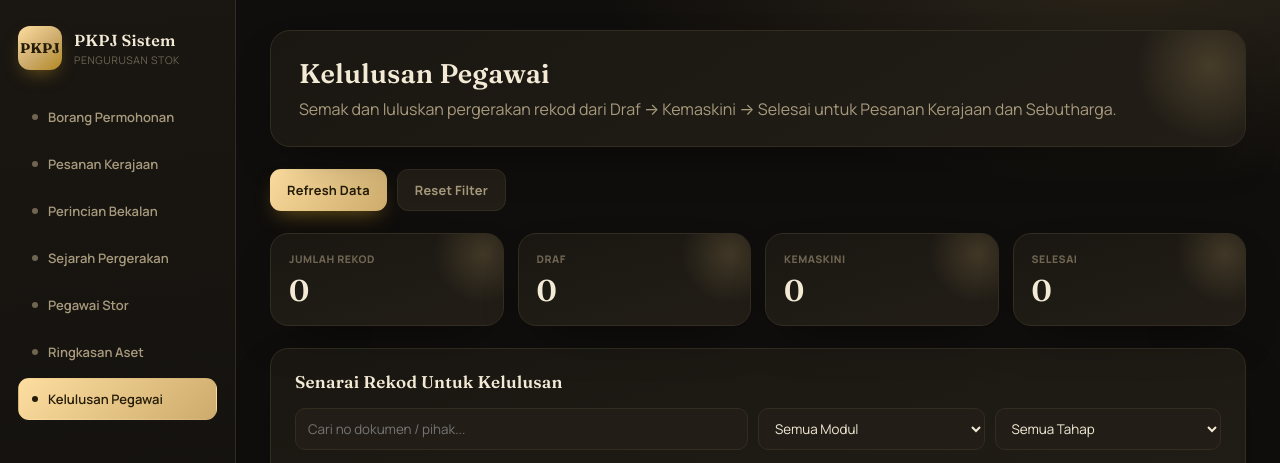
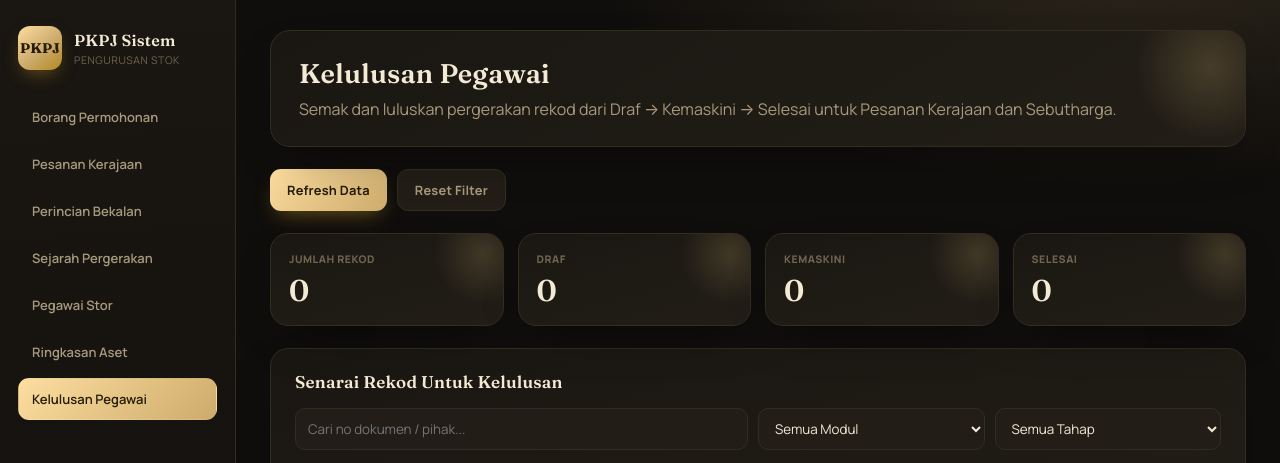
Before and after one commit to aimanmazlee0-ops/aiman, a plain HTML site: page kelulusan_pegawai.html in a window 1280 px wide. Shown: the top 463 px of the page. Drawn offline with Linux system fonts and the light colour scheme; no server answers.

Commit message:
Update kelulusan_pegawai.html

```diff
--- a/kelulusan_pegawai.html
+++ b/kelulusan_pegawai.html
@@ -259,13 +259,13 @@ tbody tr:last-child td{border-bottom:none;}
     </div>
 
     <nav class="menu">
-      <a href="index.html"><span class="dot"></span>Borang Permohonan</a>
-      <a href="pesanan.html"><span class="dot"></span>Pesanan Kerajaan</a>
-      <a href="sebutharga.html"><span class="dot"></span>Perincian Bekalan</a>
-      <a href="sejarah_pergerakan.html"><span class="dot"></span>Sejarah Pergerakan</a>
-      <a href="pegawai_stor.html"><span class="dot"></span>Pegawai Stor</a>
-      <a href="ringkasan_aset.html"><span class="dot"></span>Ringkasan Aset</a>
-      <a href="kelulusan_pegawai.html" class="active"><span class="dot"></span>Kelulusan Pegawai</a>
+      <a href="index.html"></span>Borang Permohonan</a>
+      <a href="pesanan.html"></span>Pesanan Kerajaan</a>
+      <a href="sebutharga.html"></span>Perincian Bekalan</a>
+      <a href="sejarah_pergerakan.html"></span>Sejarah Pergerakan</a>
+      <a href="pegawai_stor.html"></span>Pegawai Stor</a>
+      <a href="ringkasan_aset.html"></span>Ringkasan Aset</a>
+      <a href="kelulusan_pegawai.html" class="active"></span>Kelulusan Pegawai</a>
     </nav>
     <div class="sidebar-foot">
       <button class="theme-toggle" id="themeToggleBtn" onclick="toggleTheme()">
```
